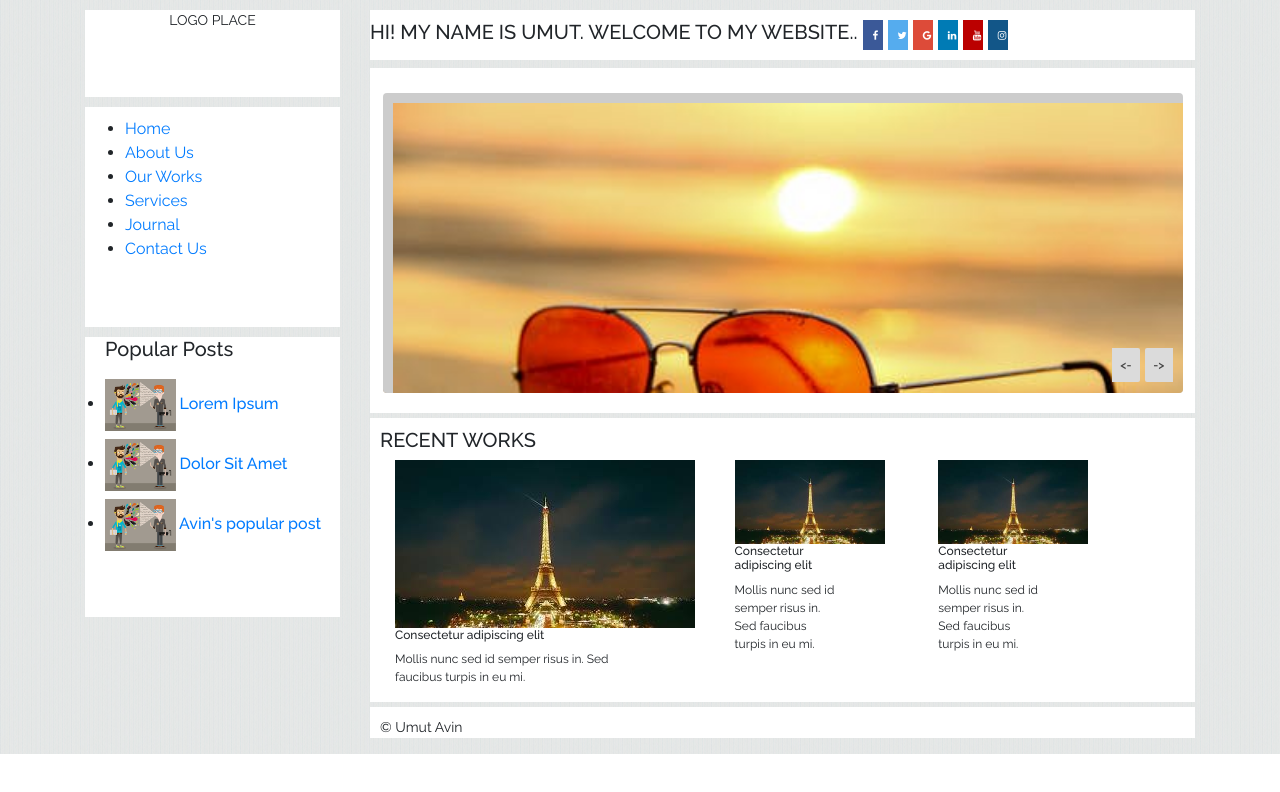
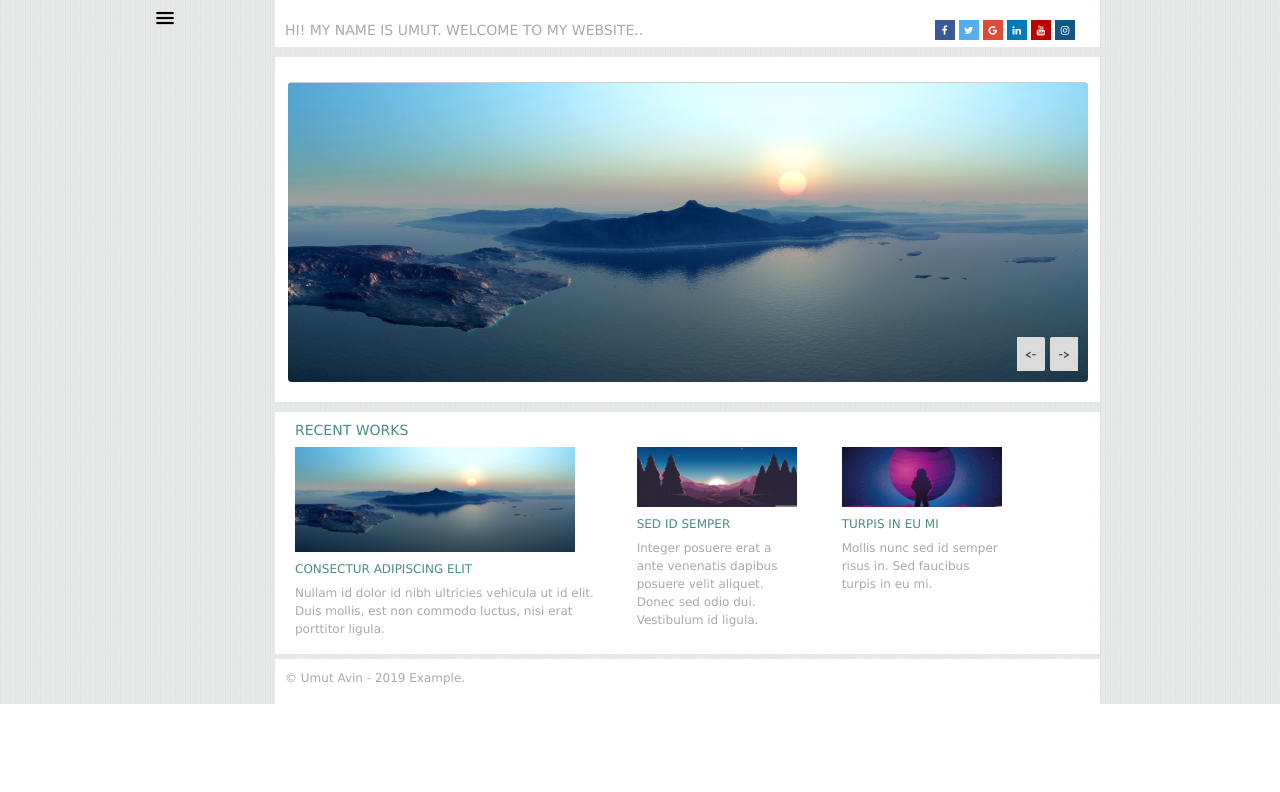
Before and after one commit to umutavin/BasicWebsite, a plain HTML site: page index.html in a window 1280 px wide. Drawn offline with Linux system fonts and the light colour scheme.

Commit message:
all containers were implemented

```diff
--- a/css/style.css
+++ b/css/style.css
@@ -1,6 +1,7 @@
 *{
     margin: 0;
     padding: 0;
+
 }
 
 body{
@@ -13,76 +14,73 @@ body{
 }
 
 p{
-
     font-size: 14px;
-
+    font-family: 'Lucida Sans Unicode';
 }
 
-/* ==== Generic CSS ==== */
-
-.section-title{
-
-    padding-top:90px;
-    padding-bottom: :50px;
+h4{
+    font-size: 14px;
+    font-family: 'Lucida Sans Unicode';
+    color: rgb(74,139,134);
+    padding-left: 15px;
 }
 
-.section-title h2{
-    position: relative;
-    text-align: center;
-    color:#333;
-    font-size: 30px;
-    font-weight:400;
-    text-transform:uppercase;
-
+h5{
+    padding-top: 10px;
+    font-size: 12px;
+    font-family: 'Lucida Sans Unicode';
+    color: rgb(74,139,134);
+}
+h6{
+    color: darkgray;
+    font-family: 'Lucida Sans Unicode';
+    font-size: 14px;
 }
 
-.section-title h2:after {
-    content: "";
-    position: absolute;
-    bottom: -20px;
-    left: 50%;
-    width: 60px;
-    height: 1px;
-    background-color:#129CF3;
-    margin-left: -30px;
+ul{
+    list-style: none;
 }
 
-.section-title p{
-
-    color:#333;
-    font-size:18px;
-    line-height: 28px;
-    font-weight:300;
-    text-align: center;
-    margin-top: 35px;
-
+li{
+    font-family: 'Myriad Pro';
 }
 
-
 .header{
-
     background-image: url("../images/back2.jpg");
-    background-attachment: fixed;
-    background-repeat: no-repeat;
-    background-position: 50% 50%;
-    background-size: contain;
-    -moz-background-size: cover;
-    -o-background-size: cover;
-    -webkit-background-size: cover;
 
 }
 
 .header-overlay{
-
     background-color: rgba(31,31, 31, 0.1);
-
 }
 
+.toggle-button {
+    color: rgb(74,139,134);
+    text-align: center;
+    display: block;
+    cursor: pointer;
+    margin-top: 5px;
+}
+
+.toggle-button img{
+    max-width: 20px;
+}
+
+.toggle-menu {
+    display: none;
+}
+
+
+
 .logo{
+    padding-bottom: 20px;
+    text-align: center;
+    color: rgb(74,139,134);
     background-color: white;
-    margin-top: 10px;
-    padding-bottom: 50px;
-    text-align: center;
+}
+
+.logo p{
+    padding-top: 20px;
 }
 
 .logo img{
@@ -92,50 +90,92 @@ p{
 .nav{
     background-color: white;
     margin-top: 10px;
-    padding-bottom: 50px;
+    padding-bottom: 10px;
 
 }
 
 .nav ul{
     padding-top: 10px;
-    padding-left: 40px;
+    padding-left: 10px;
 
 }
 
-.nav{
+.nav li{
+    border-bottom: 1px solid rgb(211, 211, 211);
+    padding-right: 50px;
+    padding-bottom: 5px;
+    padding-top: 5px;
+    color: darkgray;
+    font-size: 14px;
+}
+
+.nav li a{
+    color: darkgray;
+}
+.nav li a:hover{
+    text-decoration: none;
+}
+
+.pop-posts{
     background-color: white;
     margin-top: 10px;
-    padding-bottom: 50px;
+    padding-bottom: 5px;
+    padding-left: 10px;
+    padding-top: 5px;
+}
+
+.pop-posts h6{
+    font-family: 'Lucida Sans Unicode';
+    font-size: 10px;
+}
+
+.pop-posts h5{
+    font-family: 'Lucida Sans Unicode';
+    font-size: 12px;
 
 }
 
-.sidebar-box{
-    background-color: white;
-    margin-top: 10px;
-    padding-bottom: 50px;
-    padding-left: 20px;
+.pop-posts ul{
+    padding-top: 5px;
 }
 
-.sidebar-box ul{
-    padding-top: 10px;
-}
-
-.sidebar-box img{
+.pop-posts img{
     width: 30%
 }
 
 .top-box{
-    margin-top: 10px;
+    padding-top: 10px;
+    padding-left: 10px;
+    margin-bottom: 10px;
     background-color: white;
 }
 
+
+.top-box h6{
+    padding-top: 12px;
+    font-size: 14px;
+}
+
+
+.top-box .social{
+    position: absolute;
+    right: 40px;
+}
+
+.top-box h6, .top-box .social{
+    display:inline-block
+}
+
 .fa{
-    padding: 10px 10px 10px 10px;
     font-size: 10px;
     text-decoration: none;
-    width: 5px;
+    width: 20px;
+    height: 20px;
     margin-top: 10px;
     margin-bottom: 10px;
+    text-align: center;
+    vertical-align: middle;
+    padding-top: 5px;
 
 }
 
@@ -180,38 +220,47 @@ p{
 }
 
 .recent-works{
-    padding-left: 10px;
+    padding-left: 5px;
     padding-top: 10px;
-    margin-top: 5px;
+    margin-top: 10px;
     background-color: white;
+}
 
-}
-.recent-works h4{
-    font-size:12px;
-}
 
 .recent-works p{
     font-size:12px;
+    color: darkgray;
+    padding-right: 10px;
 }
 
-.recent-works #sub-banner img{
-    max-width: 150px;
+.recent-works .col-3 img{
+    max-width: 160px;
+}
+
+.recent-works .col-5 img{
+    max-width: 280px;
 }
 
 .image-block img{
-    padding: 10px 10px 10px 10px;
-    width: 824px;
+    width: 100%;
+    height: 100%;
+    object-fit: contain;
 }
 
 .footer{
     padding-left: 10px;
     padding-top: 10px;
+    padding-bottom: 1px;
     margin-top: 5px;
     background-color: white;
-
 }
 
-#slider {
+.footer p{
+    font-size: 12px;
+    color: darkgray;
+}
+
+#slider{
   position: relative;
   overflow: hidden;
   margin: 20px auto 0 auto;
--- a/index.html
+++ b/index.html
@@ -1,6 +1,6 @@
 <!DOCTYPE html>
 
-<html>
+<html xmlns="http://www.w3.org/1999/xhtml" lang="en" xml:lang="en">
   <head>
     <title> Umut Avin </title>
 
@@ -8,11 +8,11 @@
     <meta name="viewport" content="width=device-width, initial-scale=1,
      shrink-to-fit=no">
 
-    <!---Google Fonts--->
+    <!--Google Fonts-->
     <link href="https://fonts.googleapis.com/css?family=Raleway:300,300i,400,400i,500,500i,600,600i,700,700i,800,900" rel="stylesheet">
     <link href="https://fonts.googleapis.com/css?family=Source+Sans+Pro:300,300i,400,400i,600,600i,700,700i,900" rel="stylesheet">
 
-    <!---CSS--->
+    <!--CSS-->
     <link rel="stylesheet" href="css/font-awesome.min.css" >
     <link rel="stylesheet" href="css/bootstrap.min.css">
     <link rel="stylesheet" href="css/bootstrap-grid.min.css">
@@ -22,60 +22,66 @@
 
   <body>
       <header class="header">
-      <!-- <div class="header-overlay">-->
         <div class="container">
             <div class="row">
-          <div class="col-3">
+                <div class="col-2">
+            <div class="toggle-wrapper">
+                <div class="toggle-button" id="toggle-button"><img src="images/hamburger.png" alt="Image placeholder" /></div>
+                    <div class="toggle-menu" id="toggle-menu">
                 <!-- Logo -->
-            <div class="logo" align: left>
+                        <div class="logo">
                             <p>LOGO PLACE</p>
+
                         </div>
                         <div class="nav">
                             <ul>
-					<li class="colorlib-active"><a href="index.html">Home</a></li>
-					<li><a href="work.html">About Us</a></li>
-					<li><a href="about.html">Our Works</a></li>
-					<li><a href="services.html">Services</a></li>
-					<li><a href="blog.html">Journal</a></li>
-					<li><a href="contact.html">Contact Us</a></li>
+                                <li class="colorlib-active"><a href="index.html">HOME</a></li>
+                                <li><a href="work.html">ABOUT US</a></li>
+                                <li><a href="about.html">OUR WORKS</a></li>
+                                <li><a href="services.html">SERVICES</a></li>
+                                <li><a href="blog.html">JOURNAL</a></li>
+                                <li><a href="contact.html">CONTACT US</a></li>
                             </ul>
 
                         </div>
 
-              <div class="sidebar-box">
-              <h5>Popular Posts</h5>
+                        <div class="pop-posts">
+                                <h5>POPULAR POSTS</h5>
                                 <div class="post-entry-sidebar">
                                     <ul>
                                        <li>
                                         <a href="">
-                      <h6><img src="images/p1.png" alt="Image placeholder"> Lorem Ipsum</h6>
+                                          <h6><img src="images/p1.png" alt="Image placeholder" /> Lorem Ipsum</h6>
                                         </a>
                                       </li>
                                       <li>
                                         <a href="">
-                       <h6><img src="images/p1.png" alt="Image placeholder"> Dolor Sit Amet</h6>
+                                           <h6><img src="images/p1.png" alt="Image placeholder" /> Dolor Sit Amet</h6>
                                         </a>
                                       </li>
                                        <li>
                                         <a href="">
-                        <h6><img src="images/p1.png" alt="Image placeholder"> Avin's popular post</h6>
+                                            <h6><img src="images/p1.png" alt="Image placeholder" /> Avin's popular post</h6>
                                         </a>
                                       </li>
                                     </ul>
                               </div>
                         </div>
+                    </div>
+                </div>
 
             </div>
-            <div class="col-9">
+            <div class="col-9" id="mainbox">
                 <div class="top-box">
-                    <h5>HI! MY NAME IS UMUT. WELCOME TO MY WEBSITE..
+                    <h6>HI! MY NAME IS UMUT. WELCOME TO MY WEBSITE..</h6>
+                    <div class="social">
                         <a href="#" class="fa fa-facebook"></a>
                         <a href="#" class="fa fa-twitter"></a>
                         <a href="#" class="fa fa-google"></a>
                         <a href="#" class="fa fa-linkedin"></a>
                         <a href="#" class="fa fa-youtube"></a>
                         <a href="#" class="fa fa-instagram"></a>
-                    </h5>
+                    </div>
                 </div>
                 <div class="center-box">
                     <div class="image-block">
@@ -83,51 +89,47 @@
                             <a href="#" class="control_next">-&gt;</a>
                             <a href="#" class="control_prev">&lt;-</a>
                             <ul>
-                                <li><img src="images/sld1.jpeg" alt=""></li>
-                                <li><img src="images/sld2.jpeg" alt=""></li>
-                                <li><img src="images/sld3.jpeg" alt=""></li>
+                                <li><img src="images/sld1.jpg" alt="" /></li>
+                                <li><img src="images/sld2.jpg" alt="" /></li>
+                                <li><img src="images/sld3.jpg" alt="" /></li>
                             </ul>
                         </div>
                     </div>
                 </div>
                 <div class="recent-works">
-                    <h5 style="text-align: left">RECENT WORKS</h5>
+                    <h4 style="text-align: left">RECENT WORKS</h4>
                     <div class="container">
                         <div class="row">
-                            <div class="col-4" id="main-banner">
-                                <img src="images/sld2.jpeg" alt="">
-                                <h4>Consectetur adipiscing elit</h4>
-                                <p>Mollis nunc sed id semper risus in. Sed faucibus turpis in eu mi.</p>
+                            <div class="col-5">
+                                <img src="images/sld1.jpg" alt="" />
+                                <h5>CONSECTUR ADIPISCING ELIT</h5>
+                                <p>Nullam id dolor id nibh ultricies vehicula ut id elit. Duis mollis, est non commodo luctus, nisi erat porttitor ligula.</p>
                             </div>
-                            <div class="col-2 offset-1" id="sub-banner">
-                                <img src="images/sld2.jpeg" alt="">
-                                <h4>Consectetur adipiscing elit</h4>
-                                <p>Mollis nunc sed id semper risus in. Sed faucibus turpis in eu mi.</p>
+                            <div class="col-3">
+                                <img src="images/sld2.jpg" alt="" />
+                                <h5>SED ID SEMPER</h5>
+                                <p>Integer posuere erat a ante venenatis dapibus posuere velit aliquet. Donec sed odio dui. Vestibulum id ligula.</p>
                             </div>
 
-                            <div class="col-2 offset-1" id="sub-banner">
-                                <img src="images/sld2.jpeg" alt="">
-                                <h4>Consectetur adipiscing elit</h4>
+                            <div class="col-3">
+                                <img src="images/sld3.jpg" alt="" />
+                                <h5>TURPIS IN EU MI</h5>
                                 <p>Mollis nunc sed id semper risus in. Sed faucibus turpis in eu mi.</p>
                             </div>
                         </div>
                     </div>
                 </div>
                 <div class="footer">
-                <p>© Umut Avin</p>
-
-                </div>
-
-                </div>
-
+                <p>© Umut Avin - 2019 Example.</p>
                 </div>
                 </div>
-
-
+            </div>
+          </div>
+      </header>
     <!-- Bootstrap JS -->
     <script src="js/jquery.js"></script>
 
-    <script  src="js/slider.js"></script>
+    <script  src="js/index.js"></script>
     <script src="js/bootstrap.min.js"></script>
 
   </body>
--- a/js/slider.js
+++ b/js/index.js
@@ -1,10 +1,8 @@
 jQuery(document).ready(function ($) {
 
-  $('#checkbox').change(function(){
-    setInterval(function () {
-        moveRight();
-    }, 3000);
-  });
+    $("#toggle-button").click(function(){
+        $("#toggle-menu").toggle();
+    });
 
 	var slideCount = $('#slider ul li').length;
 	var slideWidth = $('#slider ul li').width();
```
Also changed, not shown: index2.html (deleted, +0 -40 lines), images/about-iphone.png (deleted), images/hamburger.png (added), images/header-bg.jpg (deleted), images/home.jpg (deleted), images/pop1.jpg (deleted), images/pop2.jpg (deleted), images/pop3.jpg (deleted), images/sld1.jpeg (deleted), images/sld1.jpg (added), images/sld2.jpeg (deleted), images/sld2.jpg (added), images/sld3.jpeg (deleted), images/sld3.jpg (added), 1 more files. Lines whose indentation alone changed are shown as unchanged.
